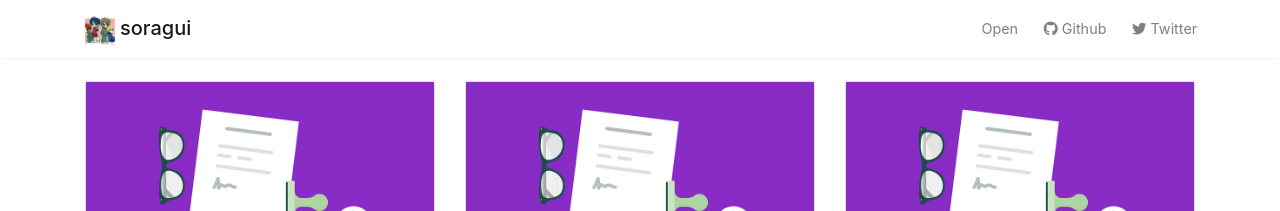
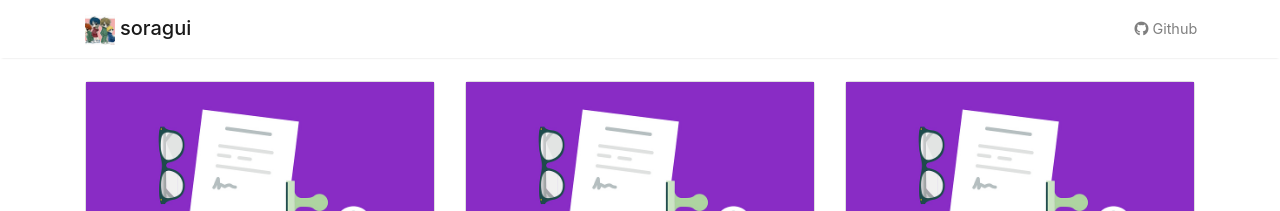
Before and after one commit to soragui/soragui.github.io, a Jekyll site: the page built from index.html, in a window 1280 px wide. Shown: the top 211 px of the page. Built offline with Jekyll 4.4.1, drawn with Linux system fonts in a browser that asks for light colours; nearby versions of some CDN libraries; the list of posts is cut into pages by our own code.

Commit message:
change header links

```diff
--- a/_layouts/default.html
+++ b/_layouts/default.html
@@ -93,18 +93,20 @@
                 <li class="nav-item">
                 <a target="_blank" class="nav-link" href="https://www.wowthemes.net/themes/mediumish-ghost/"><i class="fab fa-snapchat-ghost"></i> Ghost Version</a>
                 </li>
--->
+
 
                 <li class="nav-item">
                     <a target="_blank" class="nav-link" href="https://open.nativeng.org/soragui"><i class="fab fa-external-link"></i> Open</a>
                 </li>
 
-                <li class="nav-item">
-                    <a target="_blank" class="nav-link" href="https://github.com/soragui"><i class="fab fa-github"></i> Github</a>
-                </li>
+
 
                 <li class="nav-item">
                     <a target="_blank" class="nav-link" href="https://twitter.com/ziwo520"><i class="fab fa-twitter"></i> Twitter</a>
+                </li>
+-->
+                <li class="nav-item">
+                    <a target="_blank" class="nav-link" href="https://github.com/soragui"><i class="fab fa-github"></i> Github</a>
                 </li>
 
  <!--              {% include search-lunr.html %}-->
```
